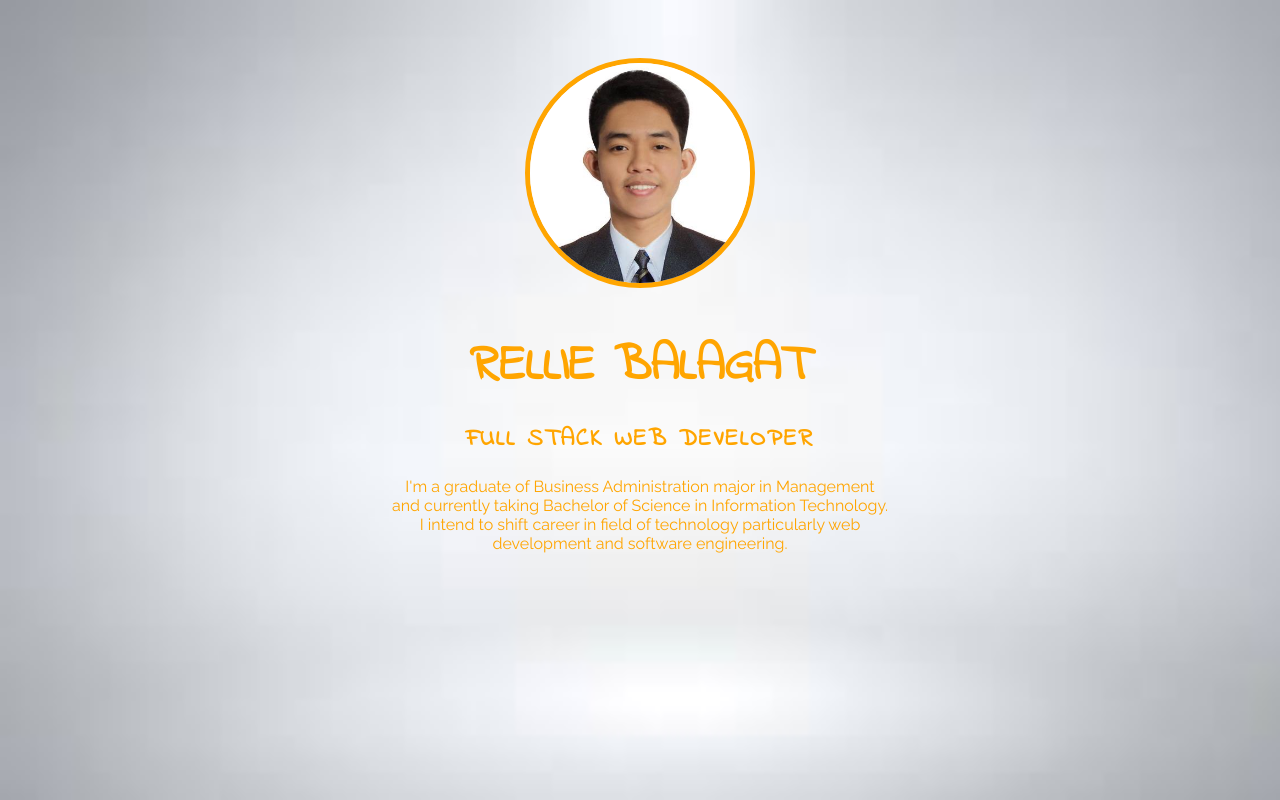
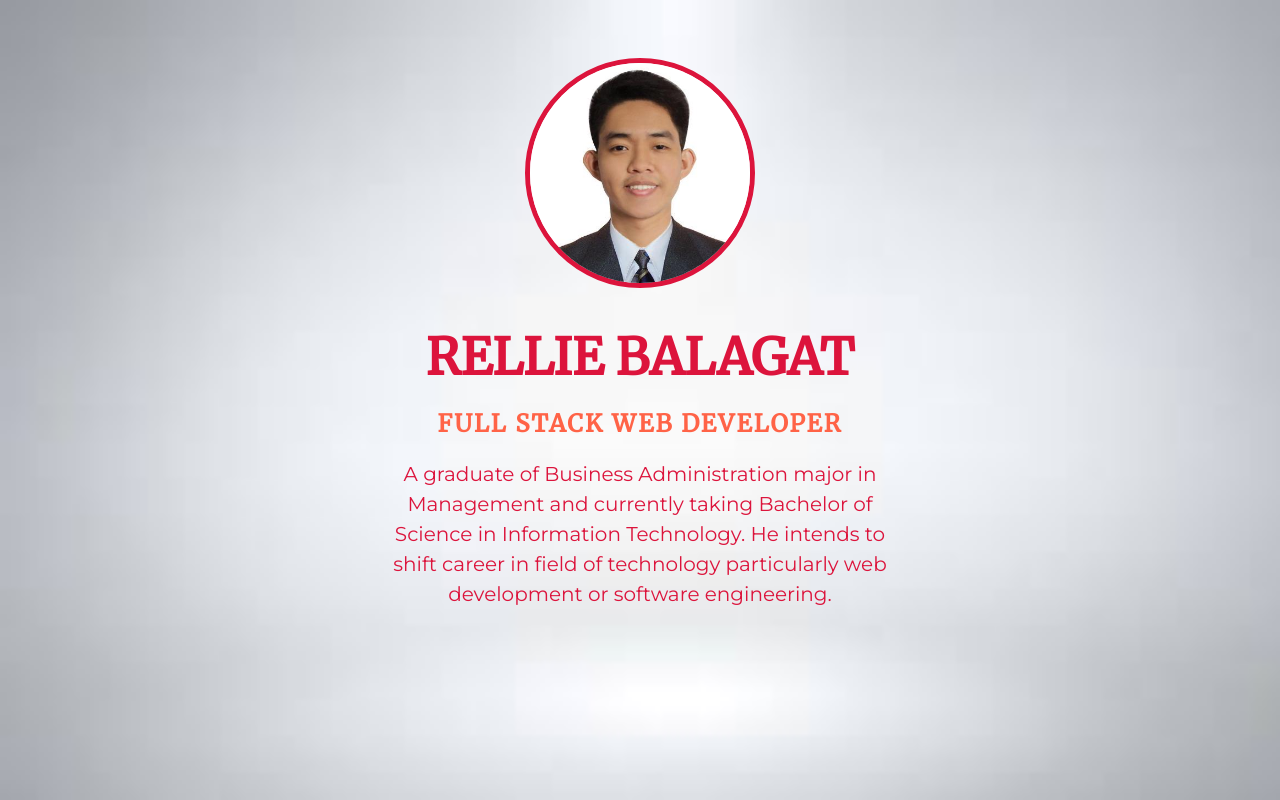
Before and after one commit to relliebalagat/b3nc-balagat-rellie, a PHP site: page / in a window 1280 px wide. Run offline with PHP 8.4, Linux system fonts and the light colour scheme.

Commit message:
my second commit

```diff
--- a/css/style.css
+++ b/css/style.css
@@ -3,12 +3,12 @@ body {
 	background: url('../img/bg4.jfif') no-repeat;
 	background-size: cover;
 	background-attachment: fixed;
-	color: orange;
-	font-family: 'Indie Flower', cursive;
+	color:  crimson;
+	font-family: 'Merriweather', cursive;
 }
 
 p {
-	font-family: 'Raleway', sans-serif;
+	font-family: 'Montserrat', sans-serif;
 }
 
 h1 {
@@ -19,6 +19,7 @@ h1 {
 h2 {
 	text-transform: uppercase;
 	letter-spacing: 2px;
+	color: tomato;
 }
 
 #me {
@@ -26,12 +27,14 @@ h2 {
 	border-radius: 50%;
 	border-style: solid;
 	border-width: 5px;
-	border-color: orange;
+	border-color: crimson;
 	margin-top: 50px;
 }
 
 .about {
 	width: 100%;
+	font-size: 20px;
+	line-height: 1.5;
 }
 
 .container {
--- a/index.html
+++ b/index.html
@@ -3,7 +3,7 @@
 <head>
 	<title>Developer Portfolio - Rellie Balagat</title>
 	<link rel="stylesheet" type="text/css" href="css/style.css">
-	<link href="https://fonts.googleapis.com/css?family=Indie+Flower|Raleway" rel="stylesheet">
+	<link href="https://fonts.googleapis.com/css?family=Merriweather|Montserrat" rel="stylesheet">
 </head>
 <body>
 	<div class="container">
@@ -14,7 +14,7 @@
 
 		<h2>Full Stack Web Developer</h2>
 
-		<p class="about">I'm a graduate of Business Administration major in Management and currently taking Bachelor of Science in Information Technology. I intend to shift career in field of technology particularly web development and software engineering.</p>
+		<p class="about">A graduate of Business Administration major in Management and currently taking Bachelor of Science in Information Technology. He intends to shift career in field of technology particularly web development or software engineering.</p>
 
 	</div>
 </body>
```
